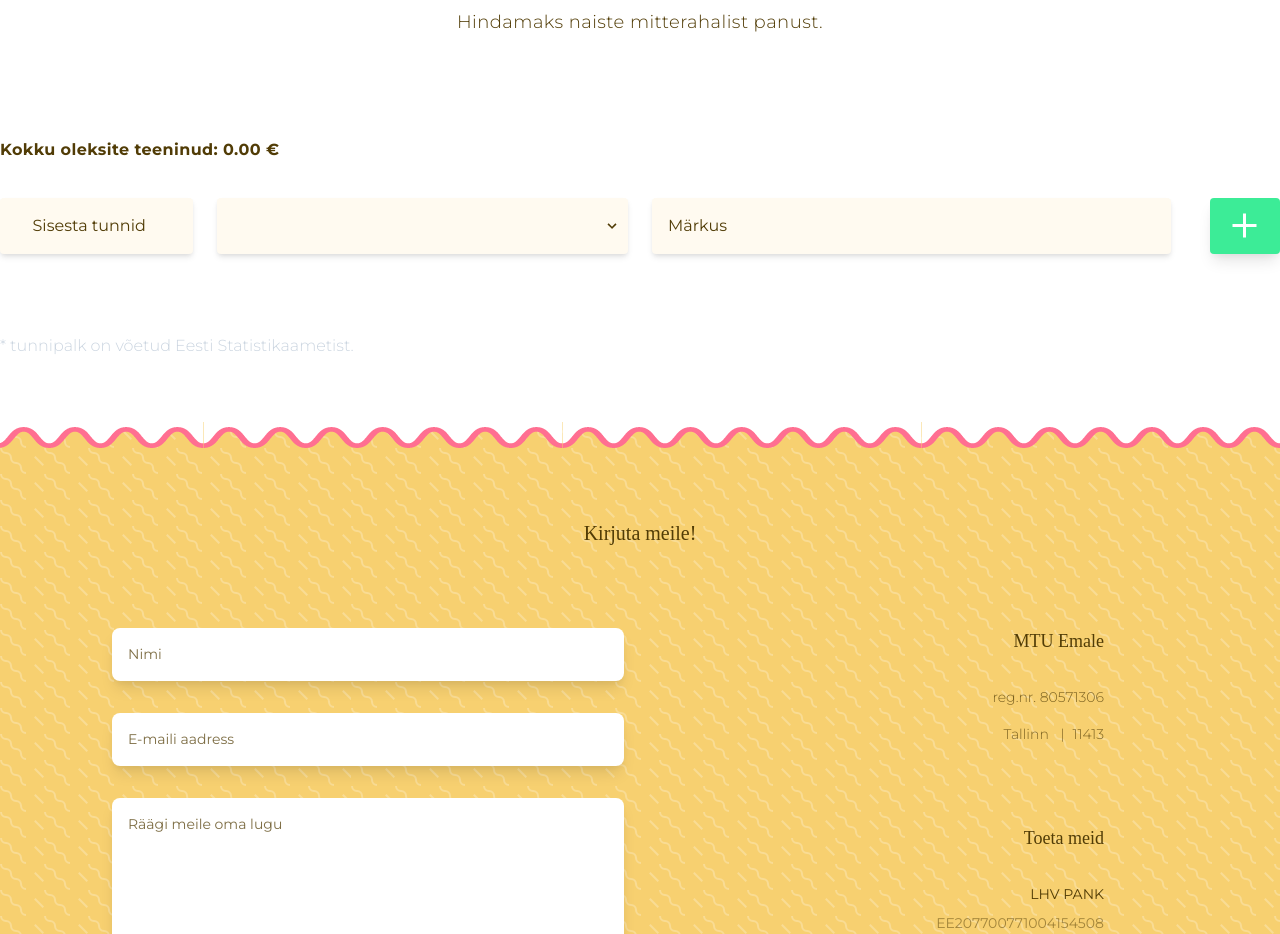
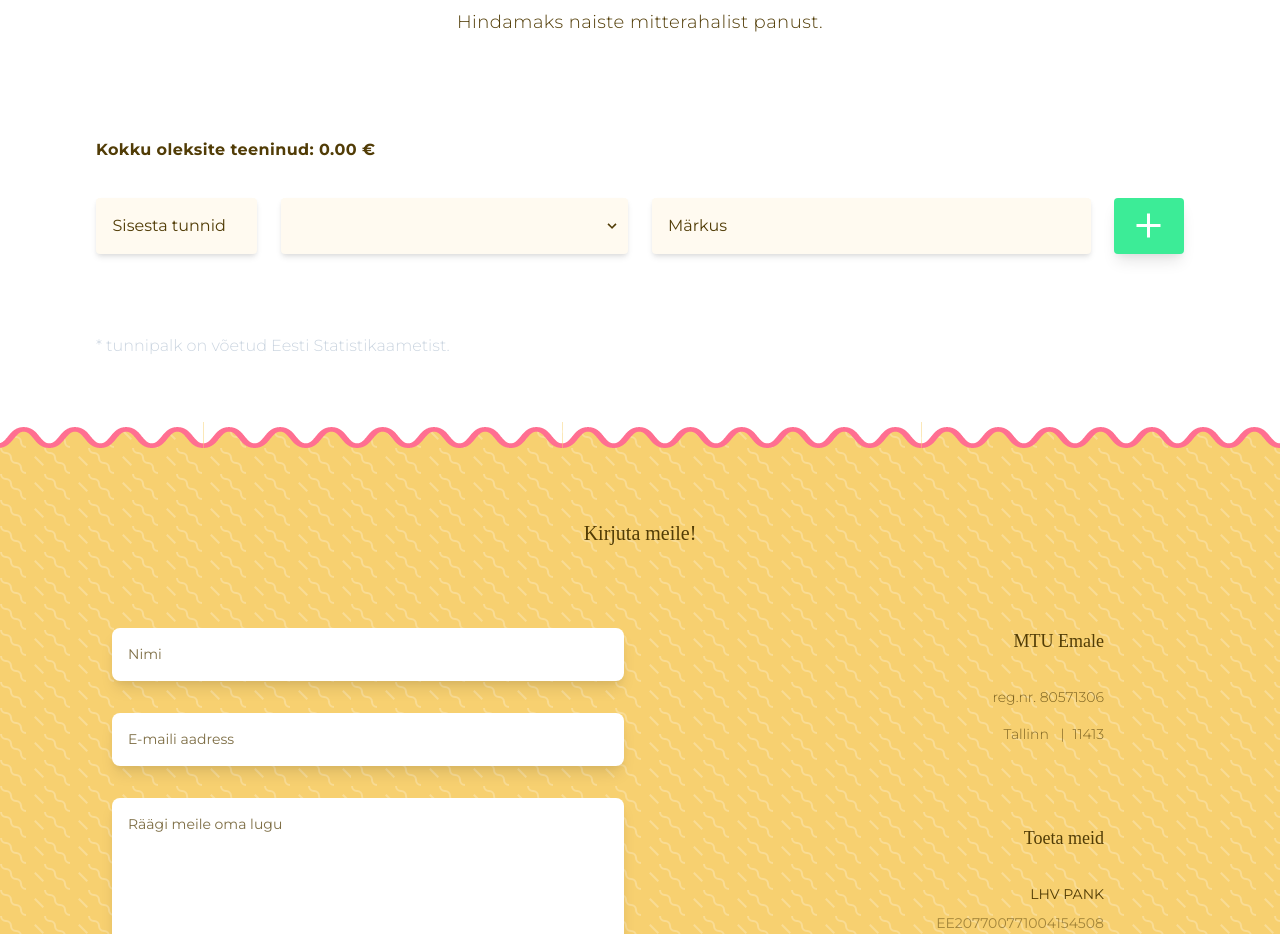
Before and after one commit to kuressaareametikool/emale, a Vue app: page / in a window 1280 px wide. Shown: the part 3040-3974 px from the top of the page. Built offline with nearby package versions, Linux system fonts and the light colour scheme; a web font is replaced by a local one; what v-tooltip would draw is missing.

Commit message:
Remove TW Container

```diff
--- a/tailwind.config.js
+++ b/tailwind.config.js
@@ -20,4 +20,7 @@ module.exports = {
   },
   variants: {},
   plugins: [],
+  corePlugins: {
+      container: false,
+    }
 };
```
